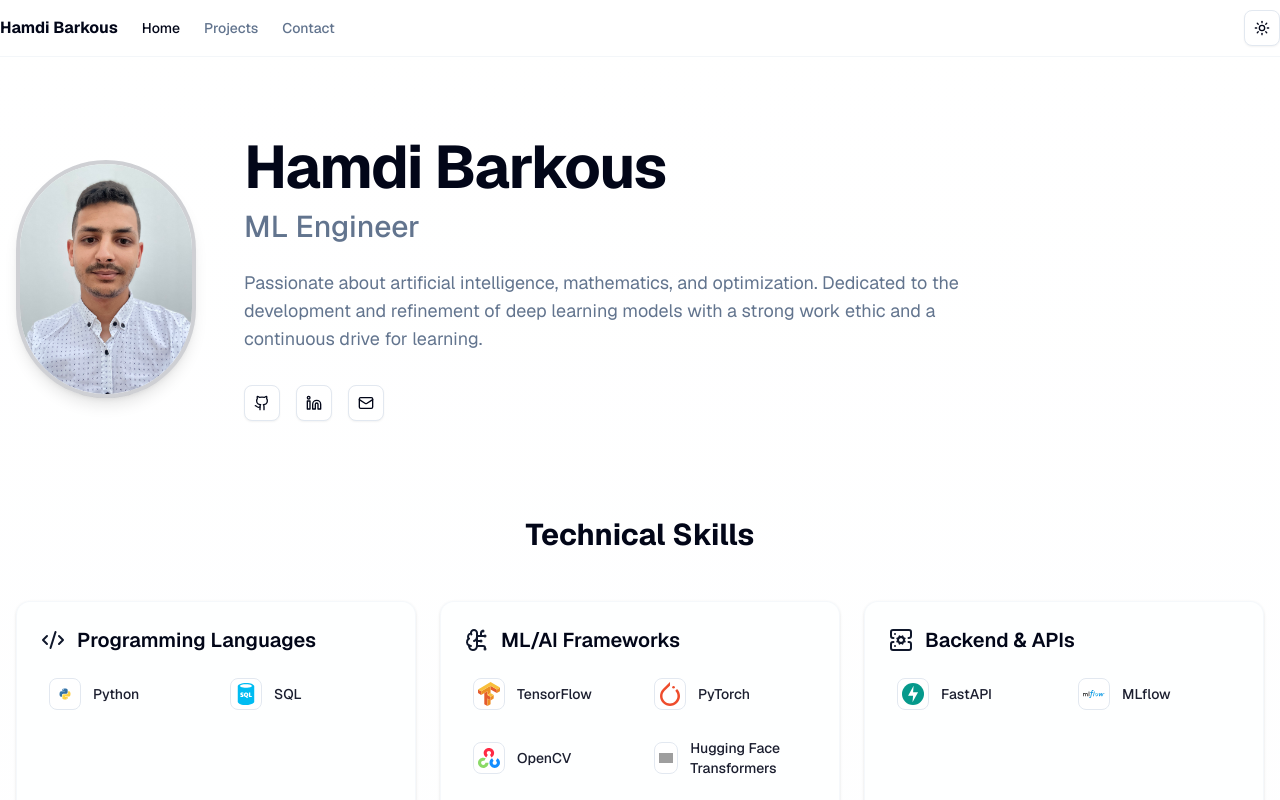
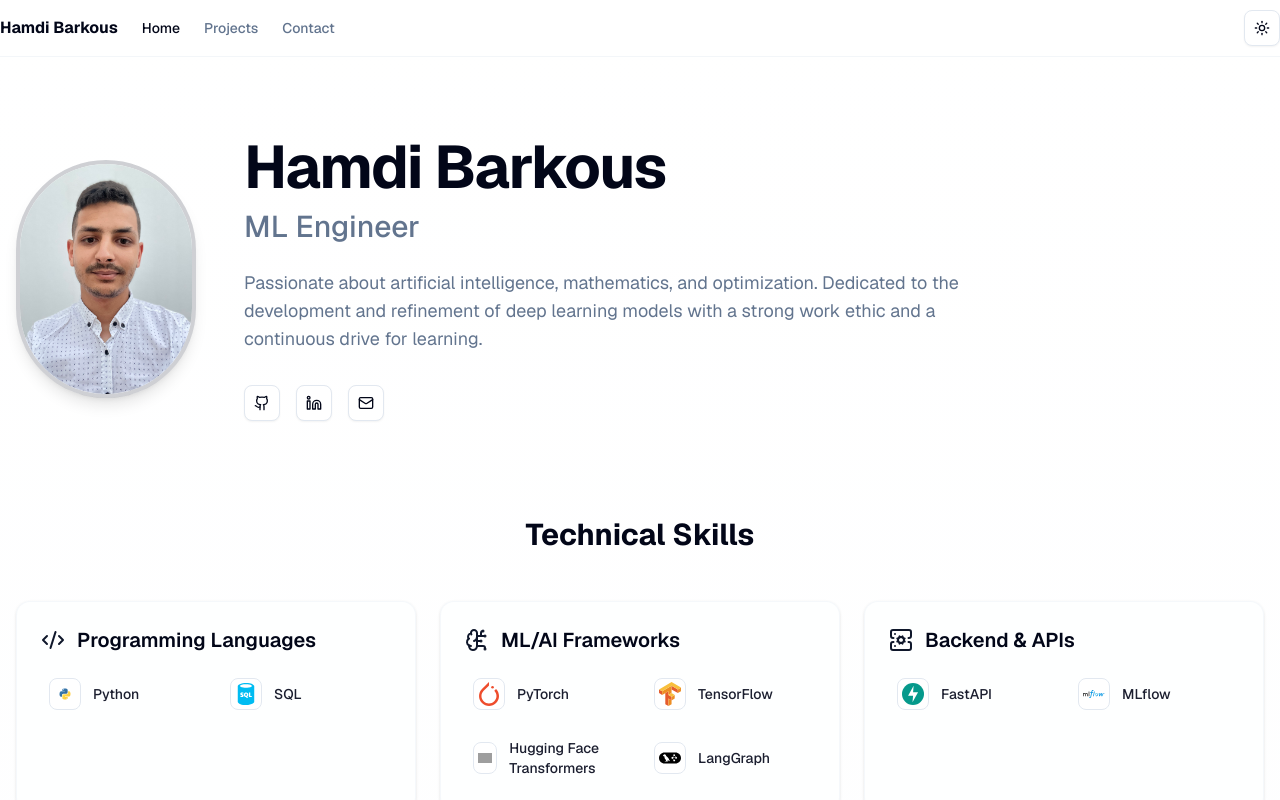
Before and after one commit to HamdiBarkous/portfolio, a Next.js app: page / in a window 1280 px wide. Shown: the top 800 px of the page. Built offline with nearby package versions, Linux system fonts and the light colour scheme; grey boxes are pictures that could not be loaded.

Commit message:
fix icons

```diff
--- a/src/app/page.tsx
+++ b/src/app/page.tsx
@@ -29,9 +29,8 @@ const skillsCategories = [
     name: "ML/AI Frameworks",
     icon: BrainCircuit,
     skills: [
+      { name: "PyTorch", iconName: "pytorch" },
       { name: "TensorFlow", iconName: "tensorflow" },
-      { name: "PyTorch", iconName: "pytorch" },
-      { name: "OpenCV", iconName: "opencv" },
       { name: "Hugging Face Transformers", iconName: "huggingface" },
       { name: "LangGraph", iconName: "langgraph" },
     ],
```
